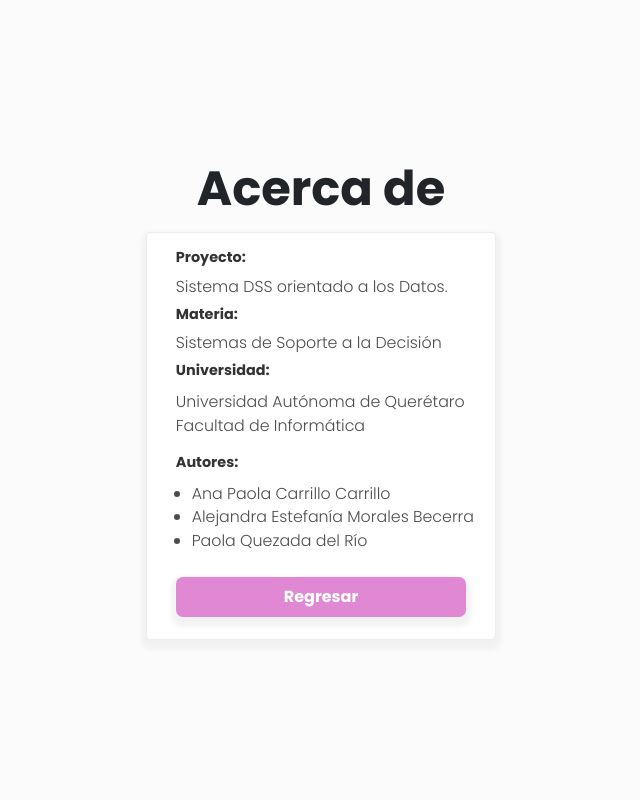
After one commit to basic01/DSS-COOLS, a PHP site: page /acerca.php in a window 1280 px wide. The commit adds this page. Shown: the whole page, without its empty margins (319-959 px from the left). Run offline with PHP 8.4, Linux system fonts and the light colour scheme.

Commit message:
gráficas.php y acerca.php

```diff
--- /dev/null
+++ b/acerca.php
@@ -0,0 +1,45 @@
+<!DOCTYPE html>
+<html lang="en">
+  <head>
+  <meta charset="UTF-8">
+    <meta name="viewport" content="width=device-width, initial-scale=1.0">
+    <meta http-equiv="X-UA-Compatible" content="ie=edge">
+    <title>Sistema de Pronóstico</title>
+    <link href="css/bootstrap.min.css" rel="stylesheet">
+    <link rel="stylesheet" type="text/css" href="css/estilos.css">
+    <link rel="stylesheet" type="text/css" href="css/acerca.css">
+    <link href="https://fonts.googleapis.com/css?family=Poppins:300,400,500,700,900&display=swap" rel="stylesheet">
+  </head>
+
+  <body>
+    <div class="container contenedor container-login">
+
+        <div class="row">
+            <div class="col-lg-4 col-sm-8 col-10 div-acerca">
+                <h1>Acerca de</h1>
+                <div class="acerca">
+                    <div class="materia">
+                        <label>Proyecto:</label>
+                        <h3>Sistema DSS orientado a los Datos.</h3>
+                        <label>Materia:</label>
+                        <h4>Sistemas de Soporte a la Decisión</h4>
+                        <label>Universidad:</label>
+                        <p>Universidad Autónoma de Querétaro</p>
+                        <p>Facultad de Informática</p>
+                    </div>
+                    <div class="autores">
+                        <label>Autores:</label>
+                        <ul>
+                            <li>Ana Paola Carrillo Carrillo</li>
+                            <li>Alejandra Estefanía Morales Becerra</li>
+                            <li>Paola Quezada del Río</li>
+                        </ul>
+                    </div>
+                    <a href="index.php" class="btn">Regresar</a>
+                </div>
+            </div>
+        </div>
+    </div>
+
+  </body>
+</html>
--- /dev/null
+++ b/css/acerca.css
@@ -0,0 +1,63 @@
+.row{
+    display: flex;
+    justify-content: center;
+    min-height: 100vh;
+    align-items: center;
+}
+
+h1{
+    text-align: center;
+}
+
+.acerca{
+    margin-top: 1em;
+    background-color: #fff;
+    padding: 1em 2em;
+    border: 1px solid rgba(0,0,0,.07);
+    box-shadow: 0px 5px 5px 5px rgba(0,0,0,.04);
+    border-radius: 5px;
+    font-size: .9em;
+}
+
+.div-acerca label{
+    font-weight: bold;
+    font-size: 1em;
+    color: rgba(0,0,0,.8);
+}
+
+.materia h3, .materia h4, .materia p, .autores ul{
+    font-size: 1.1em;
+    font-weight: lighter;
+    color: rgba(0,0,0,.7);
+    width: 100%;
+}
+
+.materia p{
+    margin-bottom: 0;
+}
+
+.autores{
+    margin-top: 1em;
+}
+
+.autores ul{
+    margin-left: 1em;
+}
+
+.btn{
+    font-weight: bold;
+    box-shadow: 0px 5px 5px 5px rgba(0,0,0,.05);
+    color: #fff;
+    width: 100%;
+    border-radius: 7px;
+    border: none;
+    margin-bottom: .5em;
+    margin-top: .5em;
+    padding: .5em 0;
+    background-color: #484B84;
+    background-color: #E088D4;
+}
+
+.btn:hover{
+    color: #fff;
+}
--- a/css/estilos.css
+++ b/css/estilos.css
@@ -1,7 +1,10 @@
 *{
     margin: 0;
     padding: 0;
-    font-family: 'Segoe UI', Tahoma, Geneva, Verdana, sans-serif';
+    outline: none;
+    /* font-family: 'Segoe UI', 'Tahoma', 'Verdana', 'sans-serif'; */
+    font-family: 'Poppins', sans-serif;
+    /* font-family: 'Poppins', sans-serif; */
 }
 
 body{
@@ -63,4 +66,9 @@ a, a:hover{
 .top #home{
     float: left;
     margin-left: 5em;
+
 }
+
+.top #link{
+    float: left;
+}
--- a/css/var.css
+++ b/css/var.css
@@ -78,14 +78,15 @@ li .number{
 }
 
 .data p{
-    margin-bottom: .2em;
+    margin-bottom: .5em;
     font-weight: lighter;
     color: rgba(0,0,0,.6);
-    font-size: 1.1em;
+    font-size: 1em;
 }
 
 .data h4{
     color: var(--gris2);
     font-weight: bold;
     margin-bottom: .2em;
+    font-size: 1.2em;
 }
--- a/index.php
+++ b/index.php
@@ -8,7 +8,7 @@
     <link href="css/bootstrap.min.css" rel="stylesheet">
     <link rel="stylesheet" type="text/css" href="css/estilos.css">
     <link rel="stylesheet" type="text/css" href="css/form.css">
-    <link rel="stylesheet" type="text/css" href="css/login.css">
+    <link href="https://fonts.googleapis.com/css?family=Poppins:300,400,500,700,900&display=swap" rel="stylesheet">
     <script src="https://ajax.googleapis.com/ajax/libs/jquery/3.4.0/jquery.min.js"></script>
     <script>
       $(document).ready(function(){
@@ -32,7 +32,7 @@
 
       <div class="row">
 
-        <div class="col-lg-4 col-sm-8 col-10 div-form" id="div-formLogin" >
+        <div class="col-lg-4 col-sm-8 col-10 div-form" id="div-formLogin">
 
           <h1>Inicio de sesión</h1>
           <div class="header header-center">
@@ -50,6 +50,7 @@
             </div>
             <p class="form-message"></p>
             <button type="submit" class="btn btnLogin" id="submit">Iniciar Sesión</button>
+            <a href="acerca.php">Acerca de</a>
           </form>
 
         </div>
--- a/logica/logout.php
+++ b/logica/logout.php
@@ -3,4 +3,6 @@
     session_destroy();
     header("location: ../index.php");
     exit();
+
 ?>
+7
--- a/var.php
+++ b/var.php
@@ -15,6 +15,7 @@
     <link href="css/bootstrap.min.css" rel="stylesheet">
     <link rel="stylesheet" type="text/css" href="css/estilos.css">
     <link rel="stylesheet" type="text/css" href="css/var.css">
+    <link href="https://fonts.googleapis.com/css?family=Poppins:300,400,500,700,900&display=swap" rel="stylesheet">
   </head>
 
   <body>
```
Also changed, not shown: configuracion.php (+13 -1 lines), css/form.css (+23 -3 lines), css/graficas.css (added, +56 -0 lines), graficas.php (added, +116 -0 lines), logica/validarConfig.php (+11 -6 lines), tablas.php (+52 -54 lines).
